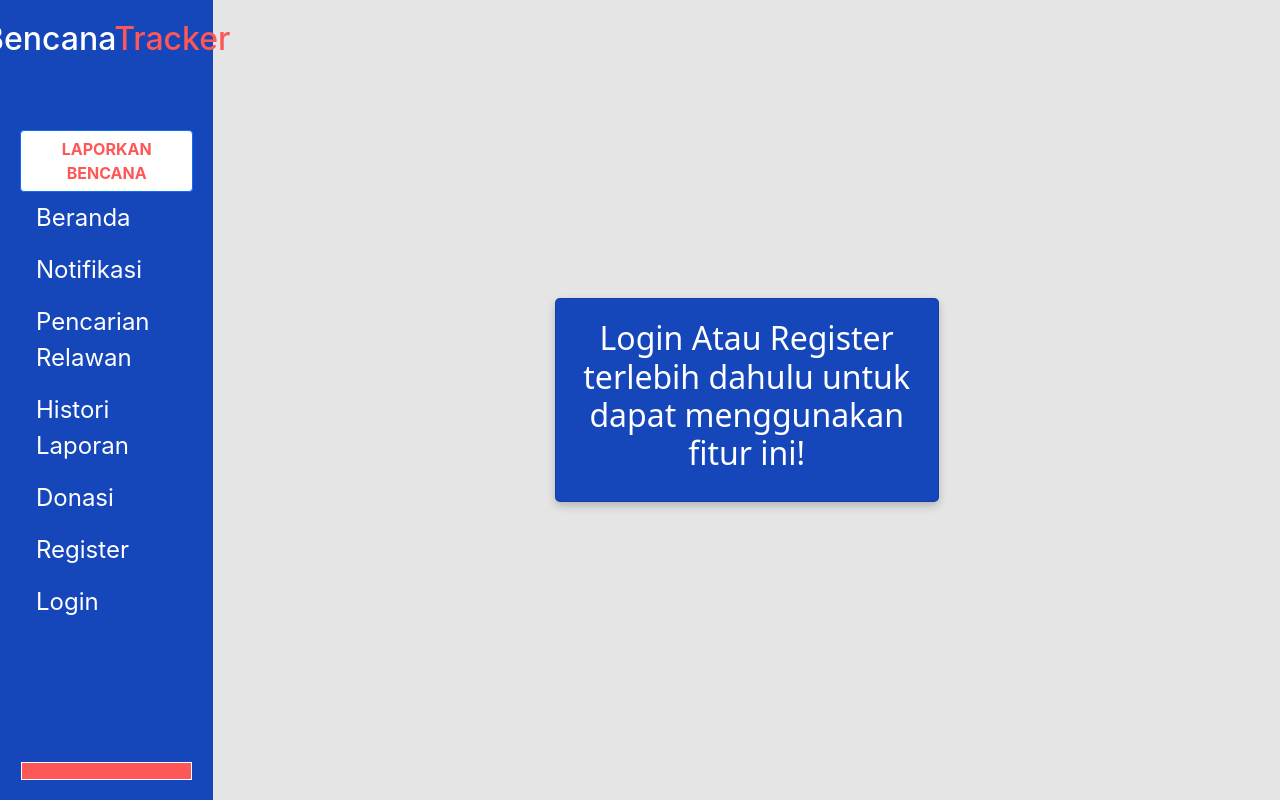
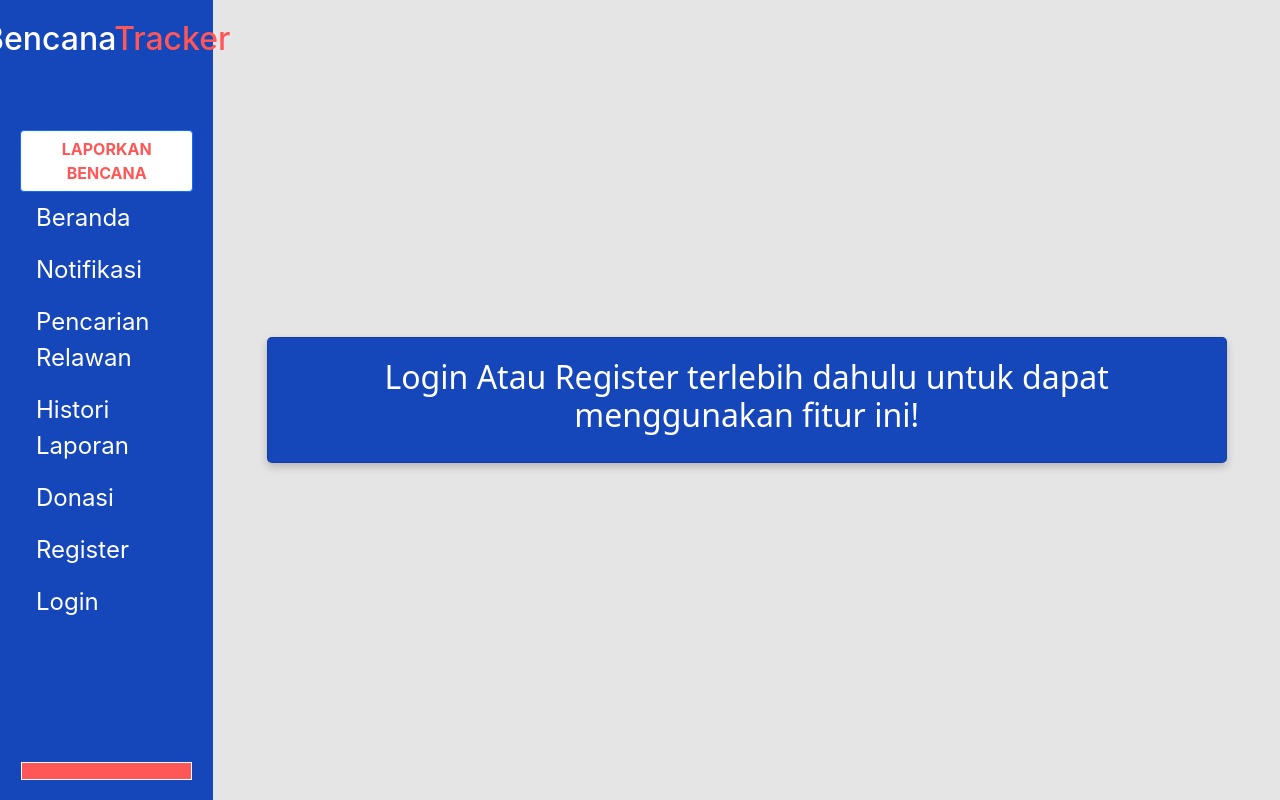
Before and after one commit to frdvndb/BencanaTracker, a CodeIgniter 4 app: template app/Views/donasi.php in a window 1280 px wide. Run offline with PHP 8.4 and a stand-in for CodeIgniter, Linux system fonts and the light colour scheme; the template is opened without the code that fills it, so the values that code supplies are empty; some libraries are stand-ins or nearby versions.

Commit message:
Fix width for text when not in session

```diff
--- a/app/Views/buat_laporan.php
+++ b/app/Views/buat_laporan.php
@@ -182,7 +182,7 @@
                 </ul>
             </div>
             <?php if ($username == null) { ?>
-            <div class="col-md-10 card">
+            <div class="col-md-10 card" style=" width:75%;">
                 <h2 style="color:white; text-align:center;">Login Atau Register terlebih dahulu untuk dapat menggunakan fitur ini!</h2>
             </div>
             <?php } else {?>
--- a/app/Views/donasi.php
+++ b/app/Views/donasi.php
@@ -171,7 +171,7 @@
                 </ul>
             </div>
             <?php if ($username == null) { ?>
-            <div class="col-md-10 card">
+            <div class="col-md-10 card" style=" width:75%;">
                 <h2 style="color:white; text-align:center;">Login Atau Register terlebih dahulu untuk dapat menggunakan
                     fitur ini!</h2>
             </div>
```
